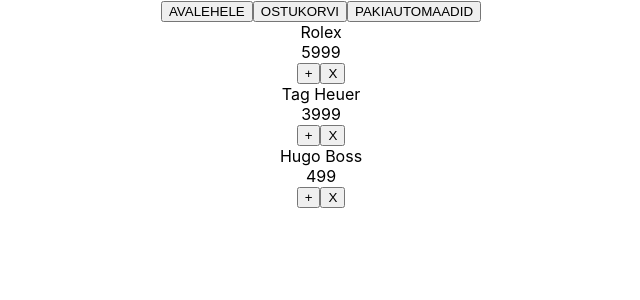
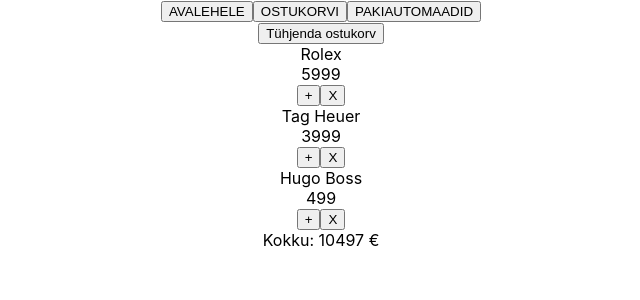
Before and after one commit to vahermihkel/React-01-2022, a React (Create React App) app in the folder my-app/: page /ostukorv in a window 1280 px wide. Shown: the top 300 px of the page, without its empty margins (319-959 px from the left). Built offline with nearby package versions, Linux system fonts and the light colour scheme.

Commit message:
Ostukorvi funktsioonid + Firebase hosting

```diff
--- a/my-app/package.json
+++ b/my-app/package.json
@@ -6,6 +6,7 @@
     "@testing-library/jest-dom": "^5.16.1",
     "@testing-library/react": "^12.1.2",
     "@testing-library/user-event": "^13.5.0",
+    "firebase": "^9.6.4",
     "react": "^17.0.2",
     "react-dom": "^17.0.2",
     "react-router-dom": "^6.2.1",
--- a/my-app/src/pages/Ostukorv.js
+++ b/my-app/src/pages/Ostukorv.js
@@ -1,7 +1,9 @@
+import { useState } from 'react';
 
 function Ostukorv() {
+  const [ostukorviEsemed, uuendaOstukorvi] = useState(saaOstukorv());
 
-  function saaOstukorviEsemed() {
+  function saaOstukorv() {
     return [
       {nimi: "Rolex", maksumus: 5999, aktiivne: true},
       {nimi: "Tag Heuer", maksumus: 3999, aktiivne: false},
@@ -9,29 +11,63 @@
       ];
   }
 
+  // loon uue viite väärtusele (ehk muutuja) kas:
+  // sulgude seest
+  // const abil (konstantne ehk enam ei saa võrdusmärgiga uut väärtust anda)
+  // let abil (muudetav)
+
+                      // 'sdasss'
   function lisaOstukorvi(toode) {
     console.log("ostukorvi lisatud!");
+    // toode = 12;
     console.log(toode);
     // push()
+    // const string = "sõnaline muutuja";
+    // let number = 13123;
+    // const kahendV22rtus = true;
+    // let jsonObjekt = {}
+    // const massiiv = [321,31,11,22,645];
+    // number = "uus sõnaline muutuja";
+    // console.log(number);
+              // ['üks','kaks','kolm']
+    const tooted = ostukorviEsemed.slice();
+      // ['üks','kaks','kolm', 'sdasss']
+    console.log(tooted);
+    tooted.push(toode);
+    console.log(tooted);
+    uuendaOstukorvi(tooted);
   }
 
   function kustutaOstukorvist(toode) {
-    console.log("ostukorvist kustutatud!");
-    console.log(toode);
-    // splice()
-    // indexOf()
+    let tooted = ostukorviEsemed.slice();
+    let indeks = tooted.indexOf(toode);
+    if (indeks !== -1) {
+      tooted.splice(indeks,1);
+      uuendaOstukorvi(tooted);
+    }
   }
 
-  // = []
+  function tyhjendaOstukorv() {
+    const tooted = [];
+    uuendaOstukorvi(tooted);
+  }
 
-  // forEach()
-
-  // useState
+  function ostukorviSumma() {
+    let summa = 0;
+                                    // summa = summa + element.maksumus
+    // [{nimi: "A", maksumus: 5},{nimi: "B", maksumus: 2},{nimi: "C", maksumus: 8}]
+    // .forEach({nimi: "A", maksumus: 5}=> 5  = 0 + 5 );
+    // .forEach({nimi: "B", maksumus: 2}=> 7  = 5 + 2);
+    // .forEach({nimi: "C", maksumus: 8}=> 15 = 7 + 8 );
+    ostukorviEsemed.forEach(element => summa += element.maksumus);
+    return summa;
+  }
 
   return (
   <div>
-    {saaOstukorviEsemed().map(element =>
-    <div key={element.nimi}>
+    { ostukorviEsemed.length !== 0 && <button onClick={tyhjendaOstukorv}>Tühjenda ostukorv</button>}
+    {ostukorviEsemed.map(element =>
+    <div>
       <div>{element.nimi}</div>
       <div>{element.maksumus}</div>
       <div>{element.aktiivne}</div>
@@ -39,6 +75,8 @@
       <button onClick={() => kustutaOstukorvist(element)}>X</button>
     </div>)
     }
+    { ostukorviEsemed.length !== 0 && <div>Kokku: {ostukorviSumma()} €</div>}
+    { ostukorviEsemed.length === 0 && <div>Ostukorv on tühi</div>}
   </div>);
 }
 
```
Also changed, not shown: my-app/database.rules.json (added, +7 -0 lines), my-app/firebase.json (added), 2 other files (tests, documents, lock files or other folders).
